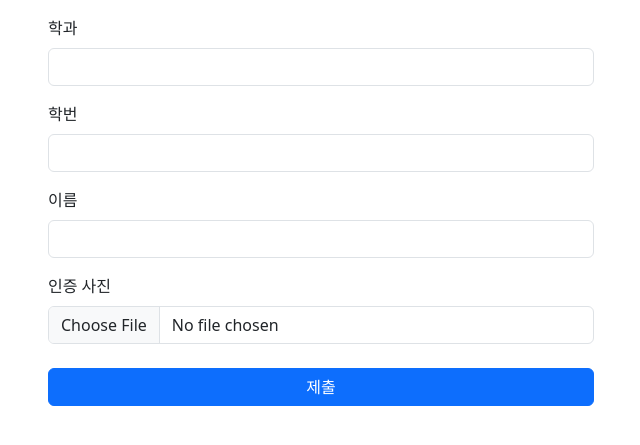
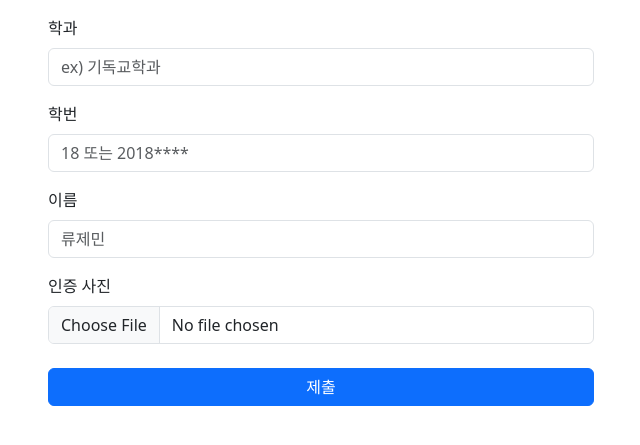
Before and after one commit to OSHMOS/ssg_event_page_django, a Django app: page /certify/ in a window 1280 px wide. Shown: the top 445 px of the page, without its empty margins (319-959 px from the left). Run offline with Django 4.2, Linux system fonts and the light colour scheme; some libraries are stand-ins or nearby versions.

Commit message:
이벤트 폼의 placeholder 지정

```diff
--- a/templates/event/form.html
+++ b/templates/event/form.html
@@ -12,17 +12,17 @@
           <div class="mb-3">
               <label for="dept" class="form-label">학과</label>
               <input type="text" class="form-control" name="dept" id="dept"
-                    value="{{ form.dept.value|default_if_none:'' }}">
+                    value="{{ form.dept.value|default_if_none:'' }}" placeholder="ex) 기독교학과">
           </div>
           <div class="mb-3">
             <label for="num" class="form-label">학번</label>
             <input type="text" class="form-control" name="num" id="num"
-                  value="{{ form.num.value|default_if_none:'' }}">
+                  value="{{ form.num.value|default_if_none:'' }}" placeholder="18 또는 2018****">
           </div>
           <div class="mb-3">
             <label for="name" class="form-label">이름</label>
             <input type="text" class="form-control" name="name" id="name"
-                  value="{{ form.name.value|default_if_none:'' }}">
+                  value="{{ form.name.value|default_if_none:'' }}" placeholder="류제민">
           </div>
           <div class="mb-3">
             <label for="name" class="form-label">인증 사진</label>
```
Also changed, not shown: db.sqlite3.
